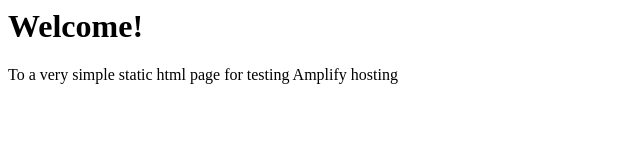
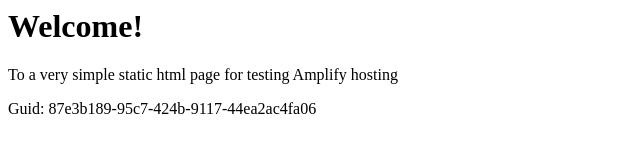
Before and after one commit to amplify-github-test-hkg/Github-PR-Commit-Integration-Test-DoNotTouch-GitHubAutoBuildPrPreviewCanaryTest-v1-prod-ap-east-1, a website: page src/index.html in a window 1280 px wide. Shown: the whole page, without its empty margins (0-640 px from the left). Drawn offline with Linux system fonts and the light colour scheme.

Commit message:
commit from integ tests

```diff
--- a/src/index.html
+++ b/src/index.html
@@ -1,3 +1,5 @@
+
+
 <html lang="en">
 
 <head>
@@ -10,6 +12,6 @@
 <body>
     <h1>Welcome!</h1>
     <p>To a very simple static html page for testing Amplify hosting</p>
-</body>
+    <p>Guid: 87e3b189-95c7-424b-9117-44ea2ac4fa06</p></body>
 
 </html>
```
